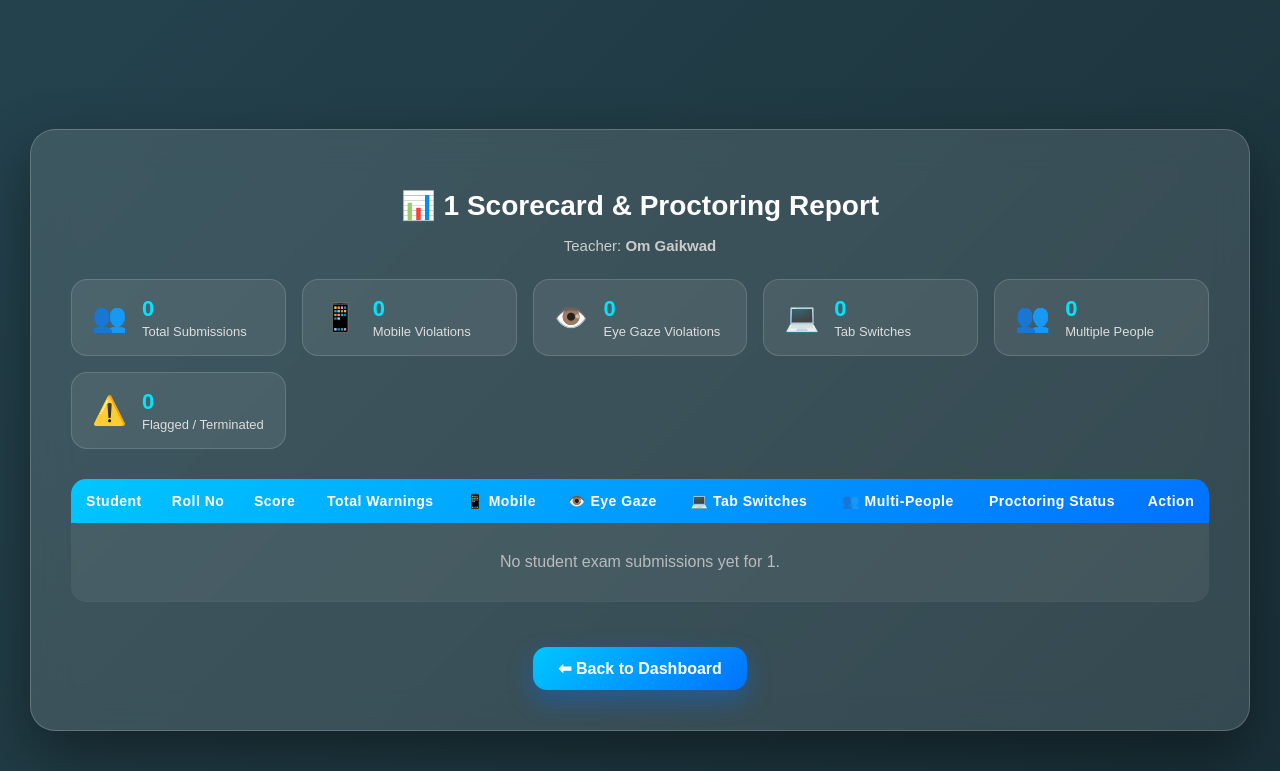
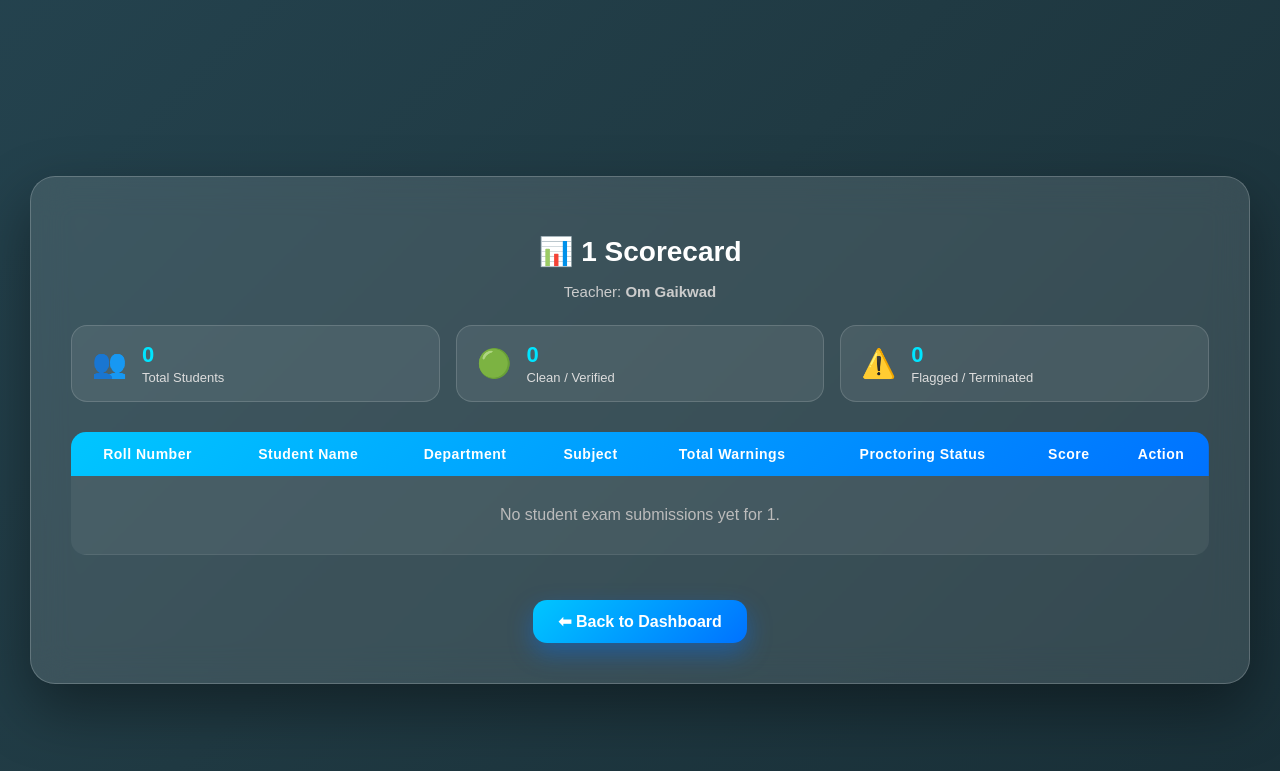
Before and after one commit to Omgaikwad-commits/PROCTORAI, a Flask app: page /scorecard in a window 1280 px wide. Shown: the top 771 px of the page. Run offline with Flask 3, Linux system fonts and the light colour scheme; a user stored in the database is signed in; data comes from the database, SQL or seed files in the repository; both versions use the stored data as it was after the commit.

Commit message:
Update Scorecard to show roll number, student name, department, subject, total warnings, proctoring status, and score without individual warning counts

```diff
--- a/app.py
+++ b/app.py
@@ -43,13 +43,14 @@ def init_db():
                     answer TEXT
                 )''')
 
-    # ✅ UPDATED (added roll_no, mobile_warnings, eye_warnings, tab_warnings, face_warnings)
+    # ✅ UPDATED (added roll_no, mobile_warnings, eye_warnings, tab_warnings, face_warnings, department)
     c.execute('''CREATE TABLE IF NOT EXISTS results(
                     id INTEGER PRIMARY KEY AUTOINCREMENT,
                     student_name TEXT,
                     roll_no TEXT,
                     teacher_name TEXT,
                     subject TEXT,
+                    department TEXT DEFAULT '',
                     score INTEGER,
                     warnings INTEGER,
                     mobile_warnings INTEGER DEFAULT 0,
@@ -73,6 +74,8 @@ def init_db():
 
     c.execute("PRAGMA table_info(results)")
     columns = [col[1] for col in c.fetchall()]
+    if "department" not in columns:
+        c.execute("ALTER TABLE results ADD COLUMN department TEXT DEFAULT ''")
     if "mobile_warnings" not in columns:
         c.execute("ALTER TABLE results ADD COLUMN mobile_warnings INTEGER DEFAULT 0")
     if "eye_warnings" not in columns:
@@ -233,10 +236,17 @@ def scorecard():
     conn = sqlite3.connect(DATABASE)
     c = conn.cursor()
 
-    c.execute("""SELECT id, student_name, roll_no, teacher_name, subject, score, warnings,
-                        COALESCE(mobile_warnings, 0), COALESCE(eye_warnings, 0),
-                        COALESCE(tab_warnings, 0), COALESCE(face_warnings, 0)
-                 FROM results WHERE subject = ?""",
+    c.execute("""SELECT r.id,
+                        r.roll_no,
+                        r.student_name,
+                        COALESCE(NULLIF(r.department, ''), NULLIF(s.department, ''), 'General') AS department,
+                        r.subject,
+                        r.warnings,
+                        r.score
+                 FROM results r
+                 LEFT JOIN students s ON r.roll_no = s.roll_no
+                 WHERE r.subject = ?
+                 ORDER BY r.id DESC""",
               (session["subject"],))
     data = c.fetchall()
 
@@ -369,14 +379,17 @@ def exam():
             if selected == q[8]:
                 score += 1
 
+        department = session.get("department", "")
+
         c.execute("""INSERT INTO results(student_name, roll_no, teacher_name,
-                    subject, score, warnings, mobile_warnings, eye_warnings,
+                    subject, department, score, warnings, mobile_warnings, eye_warnings,
                     tab_warnings, face_warnings)
-                    VALUES (?,?,?,?,?,?,?,?,?,?)""",
+                    VALUES (?,?,?,?,?,?,?,?,?,?,?)""",
                 (session["student_name"],
                  session["roll_no"],
                  teacher_name,
                  subject,
+                 department,
                  score,
                  warnings,
                  mobile_warnings,
--- a/templates/scorecard.html
+++ b/templates/scorecard.html
@@ -8,74 +8,34 @@
 
 <div class="scorecard-container">
 
-    <h1>📊 {{ subject }} Scorecard & Proctoring Report</h1>
+    <h1>📊 {{ subject }} Scorecard</h1>
     <p class="teacher-subtitle">
         Teacher: <strong>{{ teacher }}</strong>
     </p>
 
-    <!-- Proctoring Summary Statistics -->
+    <!-- Overview Summary Cards -->
     <div class="stats-grid">
         <div class="stat-card">
             <span class="stat-icon">👥</span>
             <div class="stat-data">
                 <h3>{{ results|length }}</h3>
-                <p>Total Submissions</p>
+                <p>Total Students</p>
             </div>
         </div>
 
         <div class="stat-card">
-            <span class="stat-icon">📱</span>
+            <span class="stat-icon">🟢</span>
             <div class="stat-data">
                 <h3>
-                    {% set mobile_total = namespace(count=0) %}
+                    {% set clean_total = namespace(count=0) %}
                     {% for r in results %}
-                        {% set mobile_total.count = mobile_total.count + (r[7] or 0) %}
+                        {% if r[5] == 0 %}
+                            {% set clean_total.count = clean_total.count + 1 %}
+                        {% endif %}
                     {% endfor %}
-                    {{ mobile_total.count }}
+                    {{ clean_total.count }}
                 </h3>
-                <p>Mobile Violations</p>
-            </div>
-        </div>
-
-        <div class="stat-card">
-            <span class="stat-icon">👁️</span>
-            <div class="stat-data">
-                <h3>
-                    {% set eye_total = namespace(count=0) %}
-                    {% for r in results %}
-                        {% set eye_total.count = eye_total.count + (r[8] or 0) %}
-                    {% endfor %}
-                    {{ eye_total.count }}
-                </h3>
-                <p>Eye Gaze Violations</p>
-            </div>
-        </div>
-
-        <div class="stat-card">
-            <span class="stat-icon">💻</span>
-            <div class="stat-data">
-                <h3>
-                    {% set tab_total = namespace(count=0) %}
-                    {% for r in results %}
-                        {% set tab_total.count = tab_total.count + (r[9] or 0) %}
-                    {% endfor %}
-                    {{ tab_total.count }}
-                </h3>
-                <p>Tab Switches</p>
-            </div>
-        </div>
-
-        <div class="stat-card">
-            <span class="stat-icon">👥</span>
-            <div class="stat-data">
-                <h3>
-                    {% set face_total = namespace(count=0) %}
-                    {% for r in results %}
-                        {% set face_total.count = face_total.count + (r[10] or 0) %}
-                    {% endfor %}
-                    {{ face_total.count }}
-                </h3>
-                <p>Multiple People</p>
+                <p>Clean / Verified</p>
             </div>
         </div>
 
@@ -85,7 +45,7 @@
                 <h3>
                     {% set flagged_total = namespace(count=0) %}
                     {% for r in results %}
-                        {% if r[6] > 0 %}
+                        {% if r[5] > 0 %}
                             {% set flagged_total.count = flagged_total.count + 1 %}
                         {% endif %}
                     {% endfor %}
@@ -96,27 +56,25 @@
         </div>
     </div>
 
-    <!-- Results & Proctoring Table -->
+    <!-- Student Results Table -->
     <div class="table-wrapper">
         <table>
             <thead>
                 <tr>
-                    <th>Student</th>
-                    <th>Roll No</th>
+                    <th>Roll Number</th>
+                    <th>Student Name</th>
+                    <th>Department</th>
+                    <th>Subject</th>
+                    <th>Total Warnings</th>
+                    <th>Proctoring Status</th>
                     <th>Score</th>
-                    <th>Total Warnings</th>
-                    <th>📱 Mobile</th>
-                    <th>👁️ Eye Gaze</th>
-                    <th>💻 Tab Switches</th>
-                    <th>👥 Multi-People</th>
-                    <th>Proctoring Status</th>
                     <th>Action</th>
                 </tr>
             </thead>
             <tbody>
                 {% if results|length == 0 %}
                 <tr>
-                    <td colspan="10" style="padding: 30px; color: #bbb;">
+                    <td colspan="8" style="padding: 30px; color: #bbb;">
                         No student exam submissions yet for {{ subject }}.
                     </td>
                 </tr>
@@ -124,59 +82,25 @@
 
                 {% for r in results %}
                 <tr>
-                    <td class="student-name">
+                    <td class="roll-no">
                         <strong>{{ r[1] }}</strong>
                     </td>
-                    <td>{{ r[2] }}</td>
-                    <td class="score">{{ r[5] }}</td>
-                    <td class="{% if r[6] >= 3 %}warning-high{% elif r[6] > 0 %}warning-mid{% else %}warning-low{% endif %}">
-                        {{ r[6] }} / 3
+                    <td class="student-name">{{ r[2] }}</td>
+                    <td>{{ r[3] }}</td>
+                    <td>{{ r[4] }}</td>
+                    <td class="{% if r[5] >= 3 %}warning-high{% elif r[5] > 0 %}warning-mid{% else %}warning-low{% endif %}">
+                        {{ r[5] }} / 3
                     </td>
                     <td>
-                        {% if r[7] and r[7] > 0 %}
-                            <span class="violation-badge violation-mobile">
-                                📱 {{ r[7] }}
-                            </span>
-                        {% else %}
-                            <span class="violation-none">0</span>
-                        {% endif %}
-                    </td>
-                    <td>
-                        {% if r[8] and r[8] > 0 %}
-                            <span class="violation-badge violation-eye">
-                                👁️ {{ r[8] }}
-                            </span>
-                        {% else %}
-                            <span class="violation-none">0</span>
-                        {% endif %}
-                    </td>
-                    <td>
-                        {% if r[9] and r[9] > 0 %}
-                            <span class="violation-badge violation-tab">
-                                💻 {{ r[9] }}
-                            </span>
-                        {% else %}
-                            <span class="violation-none">0</span>
-                        {% endif %}
-                    </td>
-                    <td>
-                        {% if r[10] and r[10] > 0 %}
-                            <span class="violation-badge violation-face">
-                                👥 {{ r[10] }}
-                            </span>
-                        {% else %}
-                            <span class="violation-none">0</span>
-                        {% endif %}
-                    </td>
-                    <td>
-                        {% if r[6] >= 3 %}
+                        {% if r[5] >= 3 %}
                             <span class="status-pill pill-danger">🚫 Terminated</span>
-                        {% elif r[6] > 0 %}
+                        {% elif r[5] > 0 %}
                             <span class="status-pill pill-warn">⚠️ Flagged</span>
                         {% else %}
                             <span class="status-pill pill-success">🟢 Clean</span>
                         {% endif %}
                     </td>
+                    <td class="score">{{ r[6] }}</td>
                     <td>
                         <a href="{{ url_for('delete_result', result_id=r[0]) }}"
                         class="delete-btn"
```
Also changed, not shown: database.db.
